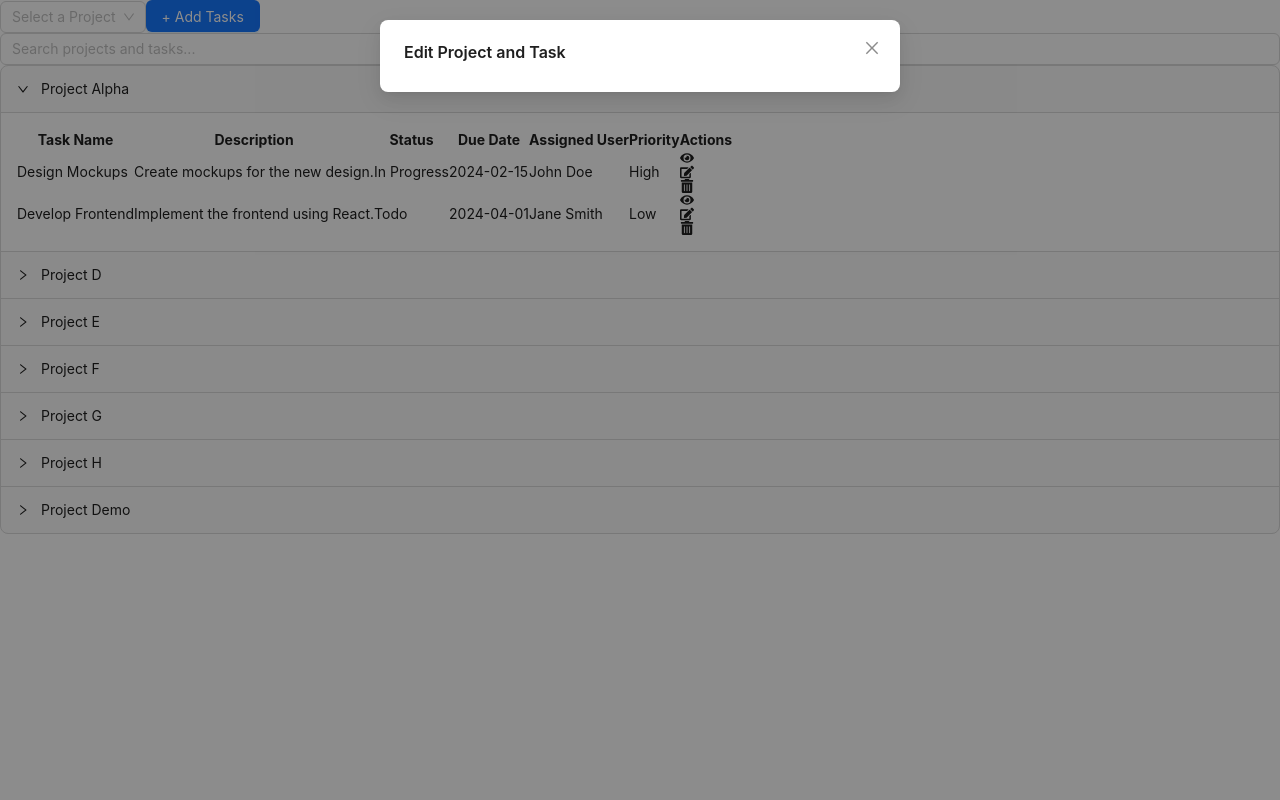
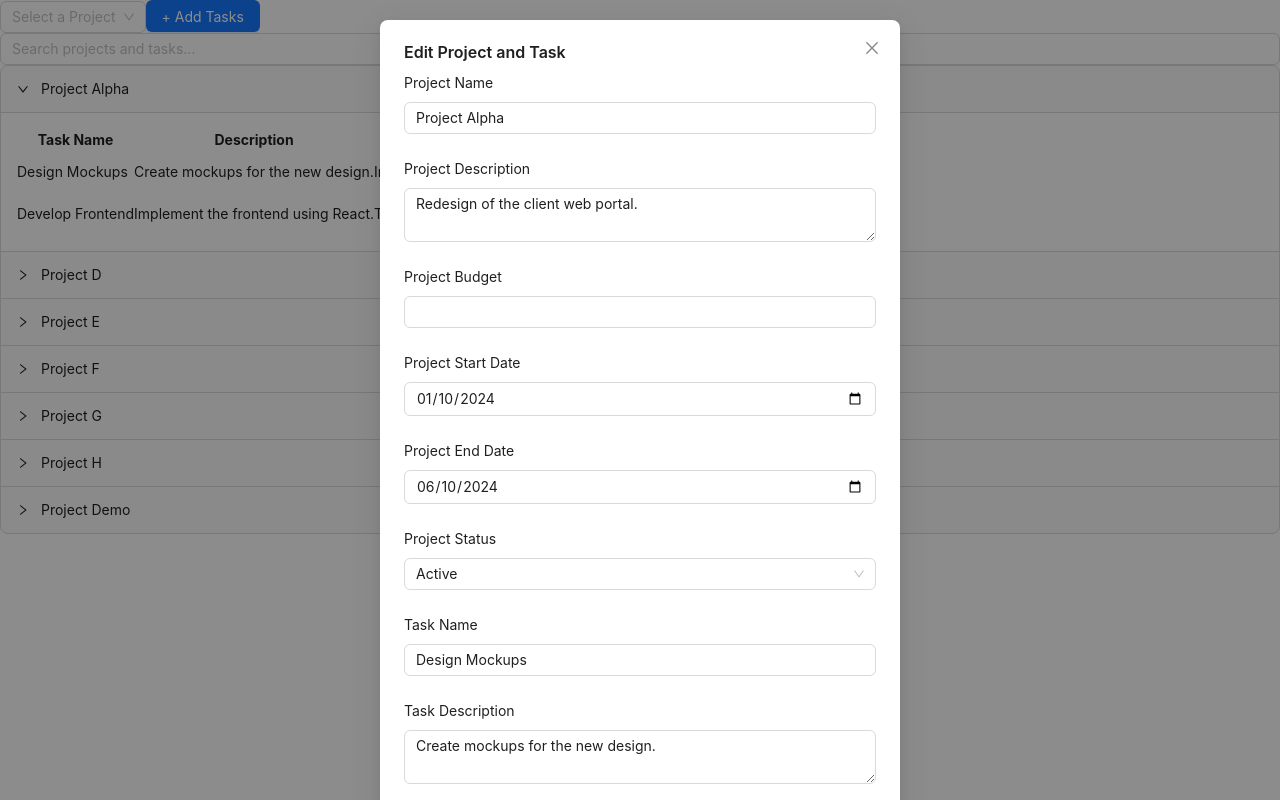
Before and after one commit to mahabur-rahman/ITBEE_Project_management, a React (Vite) app: page / in a window 1280 px wide. Both pictures are taken after a click on the icon 686 px from the left and 171 px from the top of the page. Built offline with nearby package versions, Linux system fonts and the light colour scheme.

Commit message:
Refactor: try to fix adding a task with selected project

```diff
--- a/src/components/Project.tsx
+++ b/src/components/Project.tsx
@@ -220,8 +220,115 @@ const Project = () => {
         style={{ top: 20 }}
       >
         {currentProject && currentTask && (
-          <Form layout="vertical" onFinish={handleOk}>
-            {/* Form fields for editing project and task */}
+
+         <Form layout="vertical" onFinish={handleOk}>
+            <Form.Item
+              label="Project Name"
+              name={["project", "name"]}
+              initialValue={currentProject.name}
+            >
+              <Input />
+            </Form.Item>
+            <Form.Item
+              label="Project Description"
+              name={["project", "description"]}
+              initialValue={currentProject.description}
+            >
+              <Input.TextArea />
+            </Form.Item>
+            <Form.Item
+              label="Project Budget"
+              name={["project", "budget"]}
+              initialValue={currentProject.budget}
+            >
+              <Input type="number" />
+            </Form.Item>
+            <Form.Item
+              label="Project Start Date"
+              name={["project", "startDate"]}
+              initialValue={currentProject.startDate}
+            >
+              <Input type="date" />
+            </Form.Item>
+            <Form.Item
+              label="Project End Date"
+              name={["project", "endDate"]}
+              initialValue={currentProject.endDate}
+            >
+              <Input type="date" />
+            </Form.Item>
+            <Form.Item
+              label="Project Status"
+              name={["project", "status"]}
+              initialValue={currentProject.status}
+            >
+              <Select>
+                <Option value="Ongoing">Ongoing</Option>
+                <Option value="Completed">Completed</Option>
+                <Option value="On Hold">On Hold</Option>
+              </Select>
+            </Form.Item>
+
+            <Form.Item
+              label="Task Name"
+              name={["task", "name"]}
+              initialValue={currentTask.name}
+            >
+              <Input />
+            </Form.Item>
+            <Form.Item
+              label="Task Description"
+              name={["task", "description"]}
+              initialValue={currentTask.description}
+            >
+              <Input.TextArea />
+            </Form.Item>
+            <Form.Item
+              label="Task Status"
+              name={["task", "status"]}
+              initialValue={currentTask.status}
+            >
+              <Select>
+                <Option value="Todo">Todo</Option>
+                <Option value="In Progress">In Progress</Option>
+                <Option value="Completed">Completed</Option>
+                <Option value="Review">Review</Option>
+                <Option value="Blocked">Blocked</Option>
+              </Select>
+            </Form.Item>
+            <Form.Item
+              label="Task Due Date"
+              name={["task", "dueDate"]}
+              initialValue={currentTask.dueDate}
+            >
+              <Input type="date" />
+            </Form.Item>
+            <Form.Item
+              label="Assigned User"
+              name={["task", "assignedUser"]}
+              initialValue={currentTask.assignedUser}
+            >
+              <Input />
+            </Form.Item>
+            <Form.Item
+              label="Task Priority"
+              name={["task", "priority"]}
+              initialValue={currentTask.priority}
+            >
+              <Select>
+                <Option value="Low">Low</Option>
+                <Option value="Medium">Medium</Option>
+                <Option value="High">High</Option>
+              </Select>
+            </Form.Item>
+            <Form.Item>
+              <button
+                type="submit"
+                className="px-4 py-2 font-semibold text-white bg-blue-500 rounded shadow hover:bg-blue-600 focus:outline-none focus:ring-2 focus:ring-blue-400 focus:ring-opacity-50"
+              >
+                Save Changes
+              </button>
+            </Form.Item>
           </Form>
         )}
       </Modal>
```
